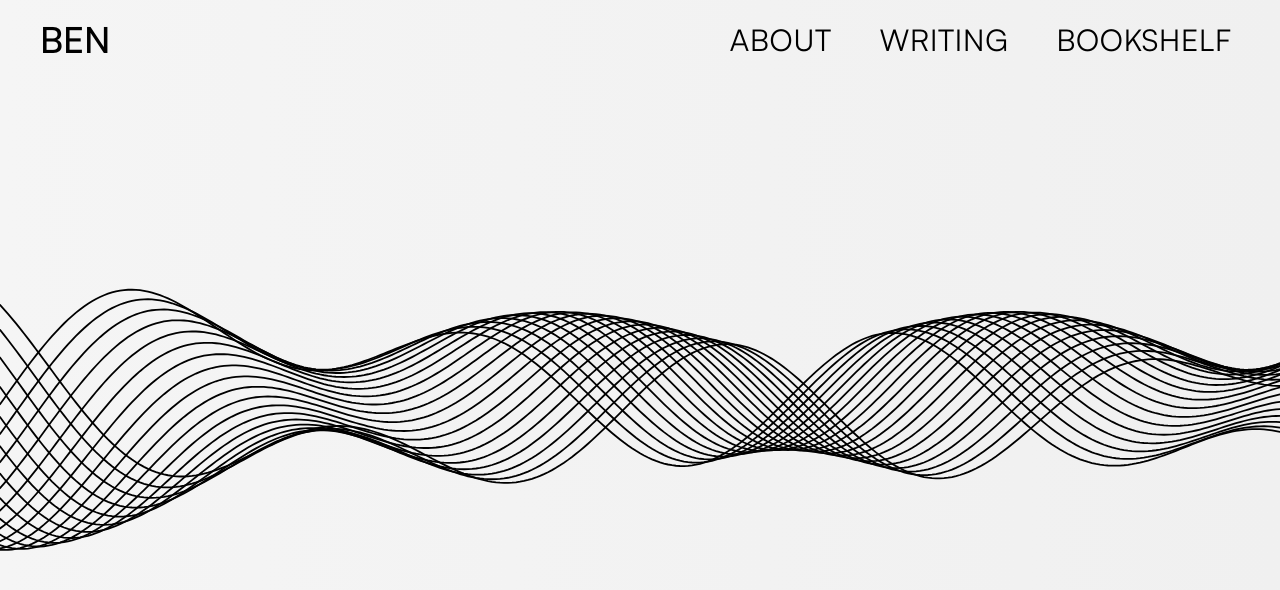
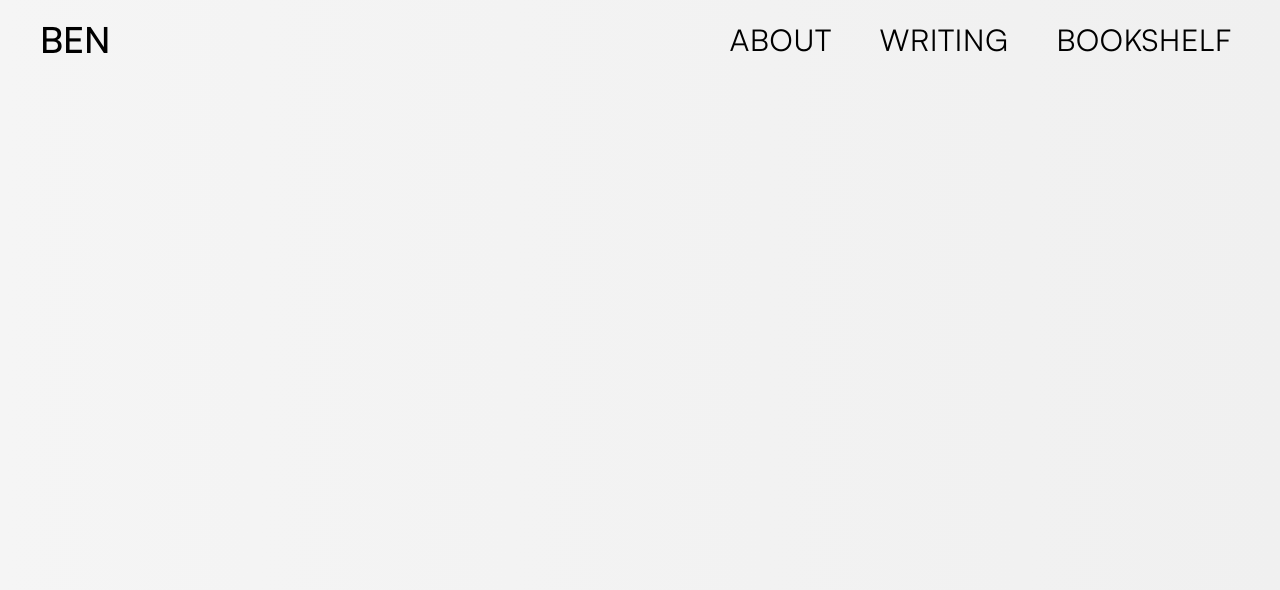
Before and after one commit to beverm2391/beneverman.com-v5, a Next.js app: page / in a window 1280 px wide. Shown: the top 590 px of the page. Built offline with nearby package versions, Linux system fonts and the light colour scheme; a web font is replaced by a local one.

Commit message:
debug build

```diff
--- a/core/components/Pages/LandingPage.tsx
+++ b/core/components/Pages/LandingPage.tsx
@@ -91,7 +91,7 @@ export default function LandingPage() {
                 animate={{ opacity: 1 }}
                 transition={{ duration: 1 }}
             >
-                <Waves />
+                {/* <Waves /> */}
             </motion.div>
         </section>
     )
```
